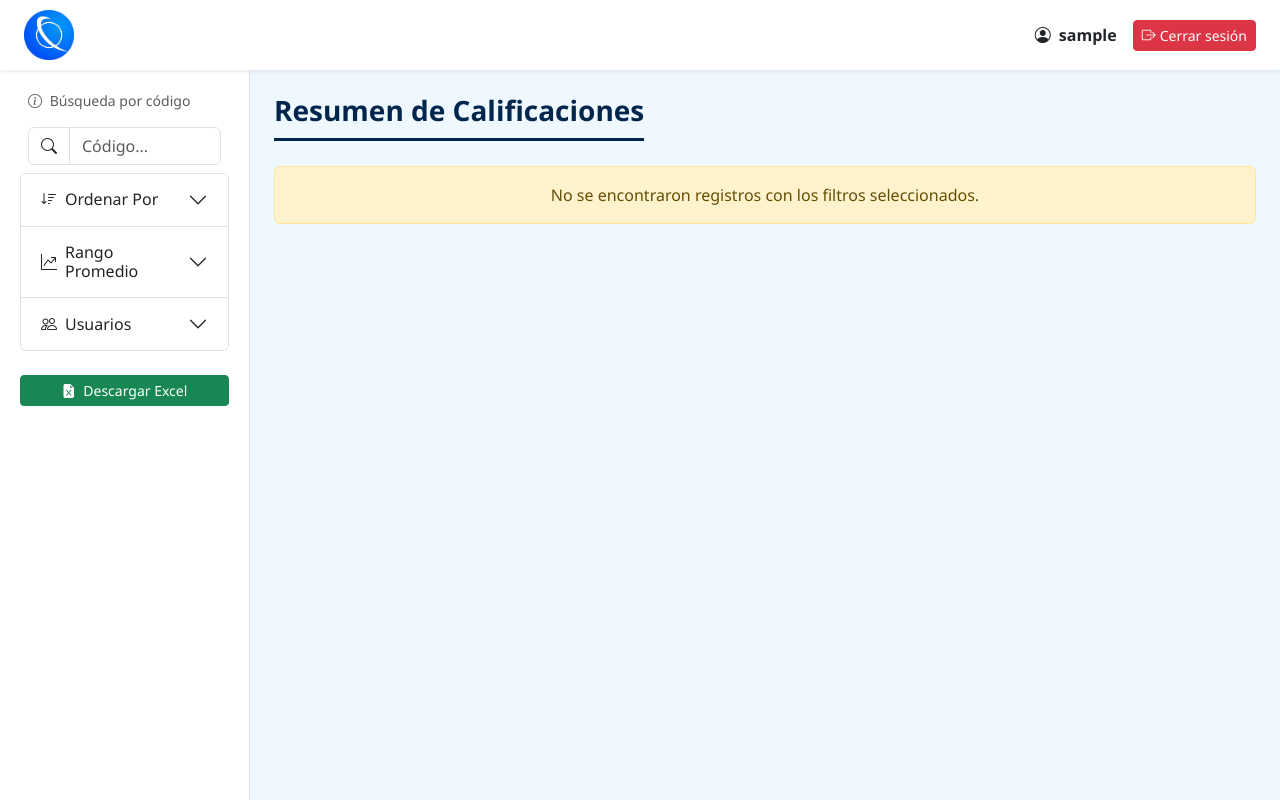
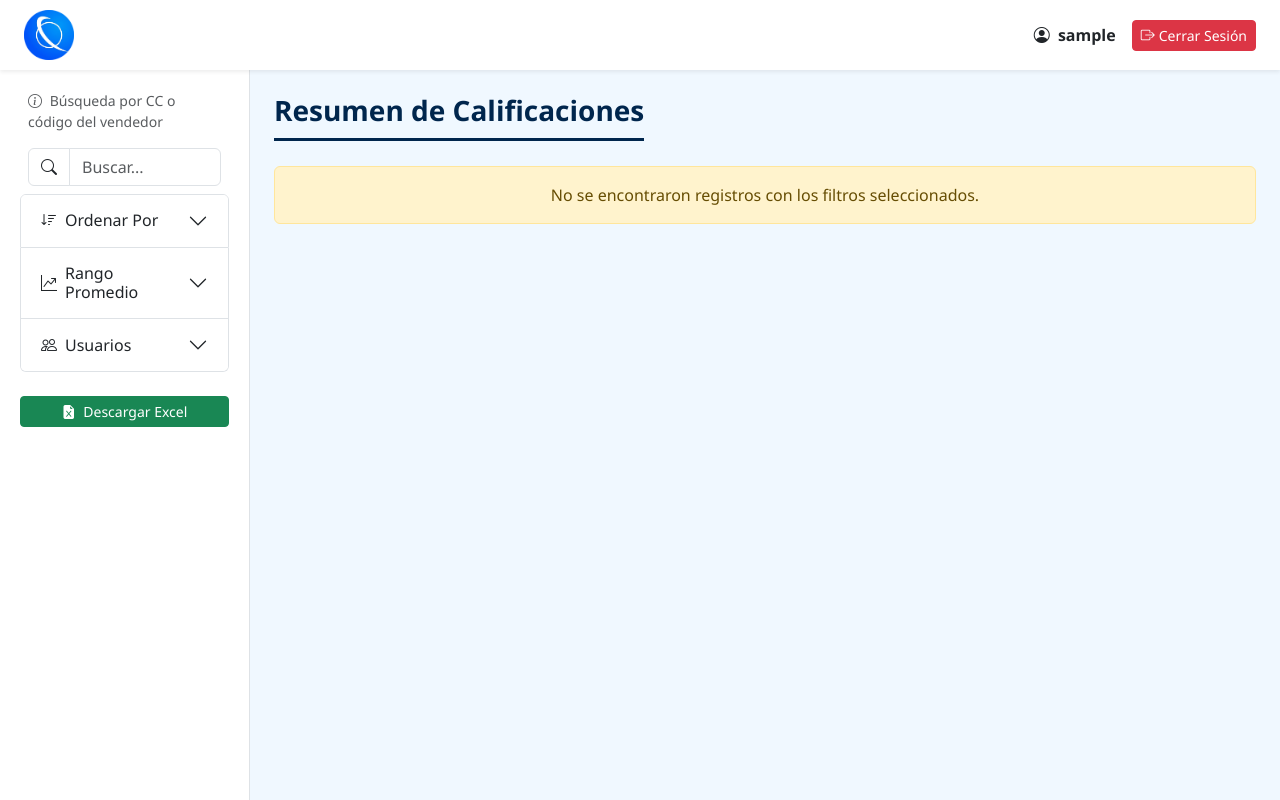
Before and after one commit to Xanty10RR/Atencion-Cliente, a PHP site: page /PanelSuperadministrador.php in a window 1280 px wide. Run offline with PHP 8.4, Linux system fonts and the light colour scheme; the visitor is signed in with stand-in values (Sample User, id 1); data that the repository does not hold is empty.

Commit message:
style: update text for consistency and clarity in PanelSuperadministrador.php

```diff
--- a/PanelSuperadministrador.php
+++ b/PanelSuperadministrador.php
@@ -177,7 +177,7 @@ try {
         <div class="d-flex align-items-center gap-3">
             <span class="fw-semibold"><i class="bi bi-person-circle me-1"></i> <?= htmlspecialchars($_SESSION['username'] ?? 'Admin'); ?></span>
             <a href="logout.php" class="btn btn-danger btn-sm">
-                <i class="bi bi-box-arrow-right me-1"></i>Cerrar sesión
+                <i class="bi bi-box-arrow-right me-1"></i>Cerrar Sesión
             </a>
         </div>
     </nav>
@@ -189,11 +189,11 @@ try {
             <!-- Buscador por código -->
             <form method="GET" class="px-2 pb-2">
                 <small class="text-muted d-block mb-3 text-align-end">
-                    <i class="bi bi-info-circle me-1"></i> Búsqueda por código
+                    <i class="bi bi-info-circle me-1"></i> Búsqueda por CC o código del vendedor
                 </small>
                 <div class="input-group">
                     <span class="input-group-text bg-white"><i class="bi bi-search"></i></span>
-                    <input type="text" class="form-control" name="id_vendedor" placeholder="Código..." value="<?= htmlspecialchars($codigoCliente) ?>">
+                    <input type="text" class="form-control" name="id_vendedor" placeholder="Buscar..." value="<?= htmlspecialchars($codigoCliente) ?>">
                 </div>
             </form>
 
@@ -228,7 +228,7 @@ try {
                                 <?php foreach ($rangos as $key => $value): ?>
                                     <li class="nav-item">
                                         <a class="nav-link py-1 <?= $rangoPromedio === $key ? 'fw-bold text-primary' : '' ?>" href="?rangoPromedio=<?= urlencode($key) ?>">
-                                            <i class="bi bi-dot"></i> <?= $key ?>
+                                            <i class="bi bi-star-fill text-warning me-1" style="font-size: 0.75rem;"></i> <?= $key ?>
                                         </a>
                                     </li>
                                 <?php endforeach; ?>
@@ -252,7 +252,7 @@ try {
                     <div id="usuariosMenu" class="accordion-collapse collapse" data-bs-parent="#menuAccordion">
                         <div class="accordion-body p-0">
                             <ul class="nav flex-column submenu">
-                                <li class="nav-item"><a href="GestionUsuarios.php" class="nav-link">Gestión usuarios</a></li>
+                                <li class="nav-item"><a href="GestionUsuarios.php" class="nav-link">Gestión Usuarios</a></li>
                             </ul>
                         </div>
                     </div>
```
